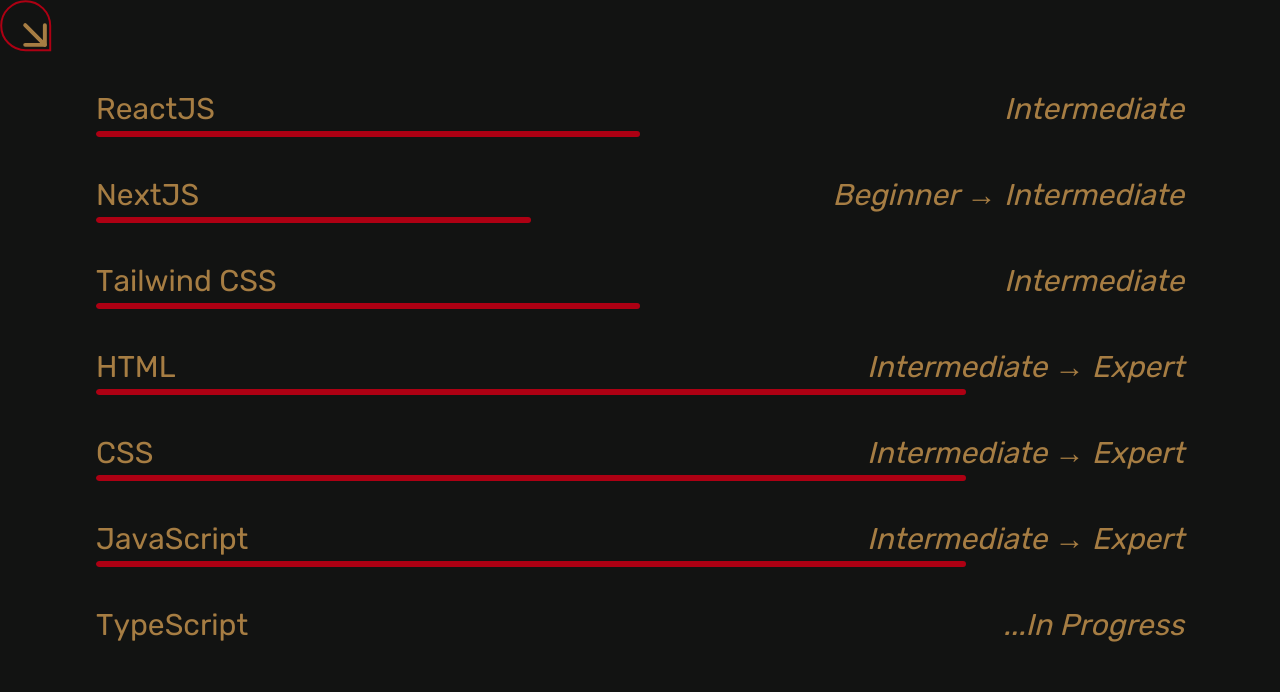
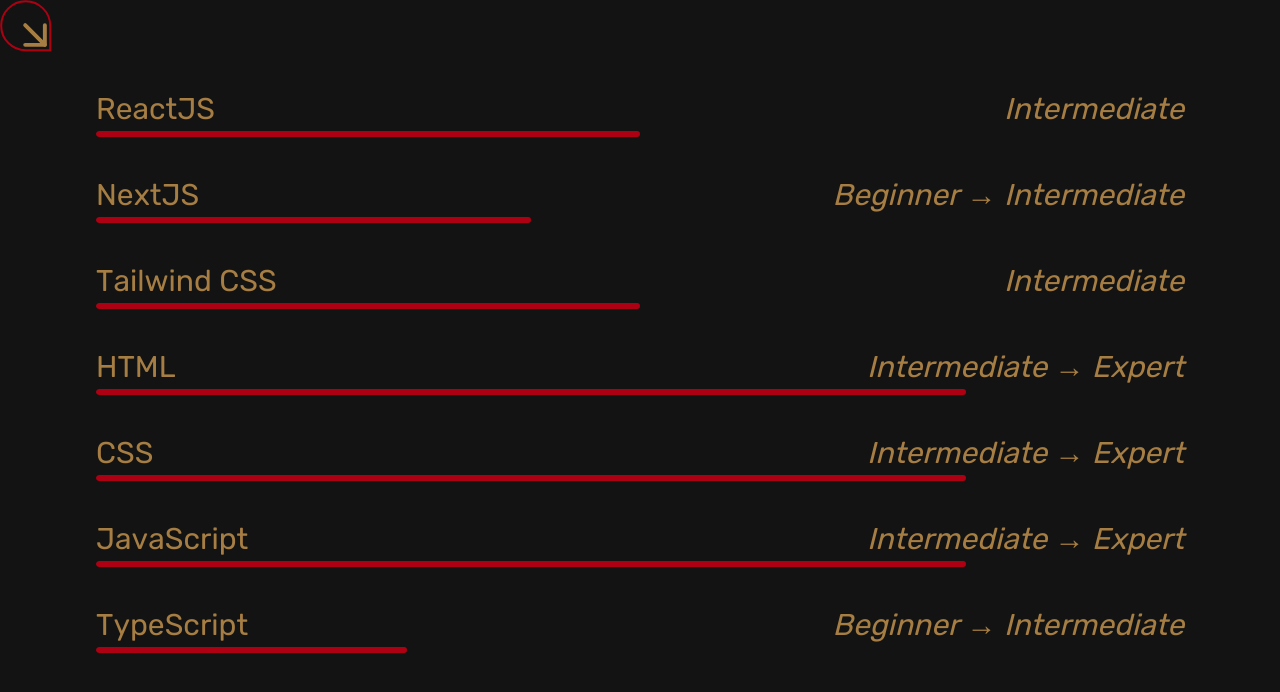
Before and after one commit to aryandewan/n0te, a Next.js app: page /techstack in a window 1280 px wide. Shown: the top 692 px of the page. Built offline with nearby package versions, Linux system fonts and the light colour scheme.

Commit message:
new updates

```diff
--- a/src/app/(mypages)/projects/page.jsx
+++ b/src/app/(mypages)/projects/page.jsx
@@ -7,7 +7,7 @@
         url: "https://grubify.vercel.app/",
         preview: "/images/grub.png",
         tech: [
-            "NestJS",
+            "NextJS",
             "ReactJS",
             "Tailwind CSS",
             "GSAP",
@@ -25,11 +25,10 @@
         url: "https://bolt-taupe-two.vercel.app/",
         preview: "/images/bolt.png",
         tech: [
-            "NestJS",
+            "NextJS",
             "TypeScript",
             "Tailwind CSS",
             "Context API",
-            "Responsive Design"
         ],
         links: [
             {
--- a/src/app/(mypages)/techstack/page.jsx
+++ b/src/app/(mypages)/techstack/page.jsx
@@ -32,6 +32,11 @@
         level: "Intermediate → Expert",
         levelClass: "h-full w-4/5 bg-[#ad0013] rounded-full"
     },
+    {
+        name: "TypeScript",
+        level: "Beginner → Intermediate",
+        levelClass: "h-full w-2/7 bg-[#ad0013] rounded-full"
+    },
 ]
 
 const Page = () => {
--- a/src/app/(mypages)/techstack/techstack.jsx
+++ b/src/app/(mypages)/techstack/techstack.jsx
@@ -55,11 +55,6 @@
                             </div>
                         </div>
                     ))}
-                    <div className="w-full">
-                        <div className="flex justify-between text-lg md:text-2xl lg:text-3xl text-[#a67d43] mb-1">
-                            <span className="tech">TypeScript</span><span className="tech italic">...In Progress</span>
-                        </div>
-                    </div>
                 </div>
             </div>
         </section>
```
